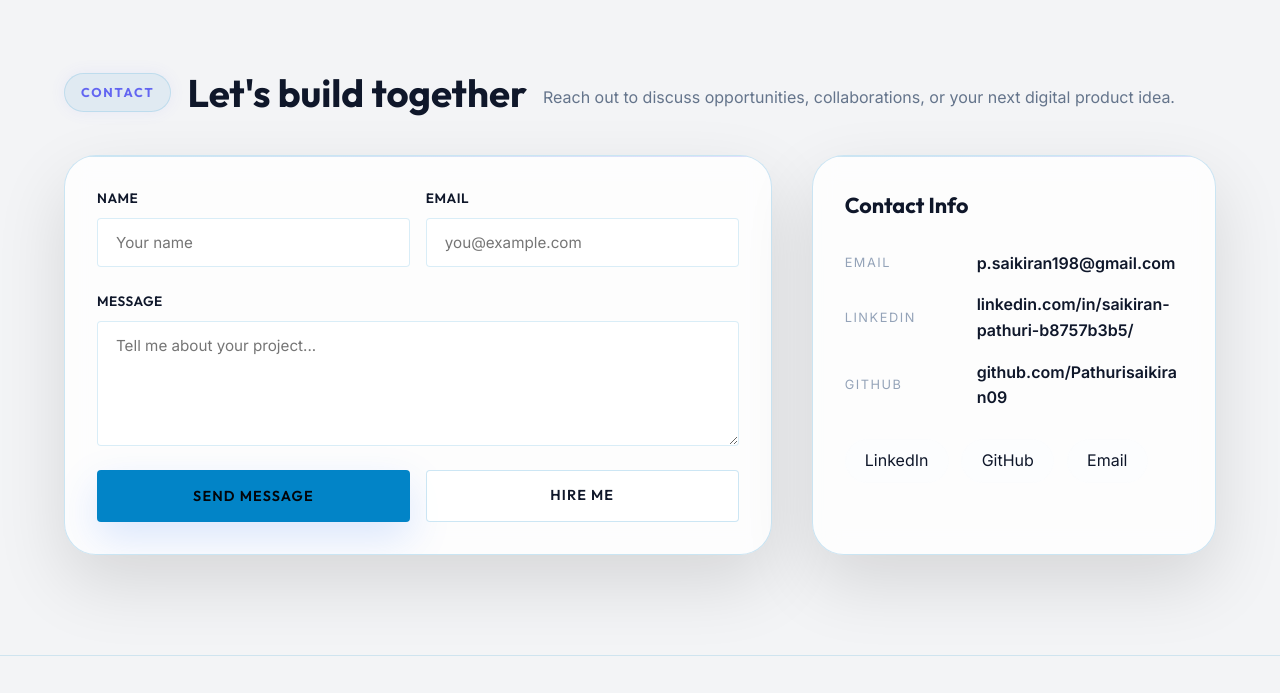
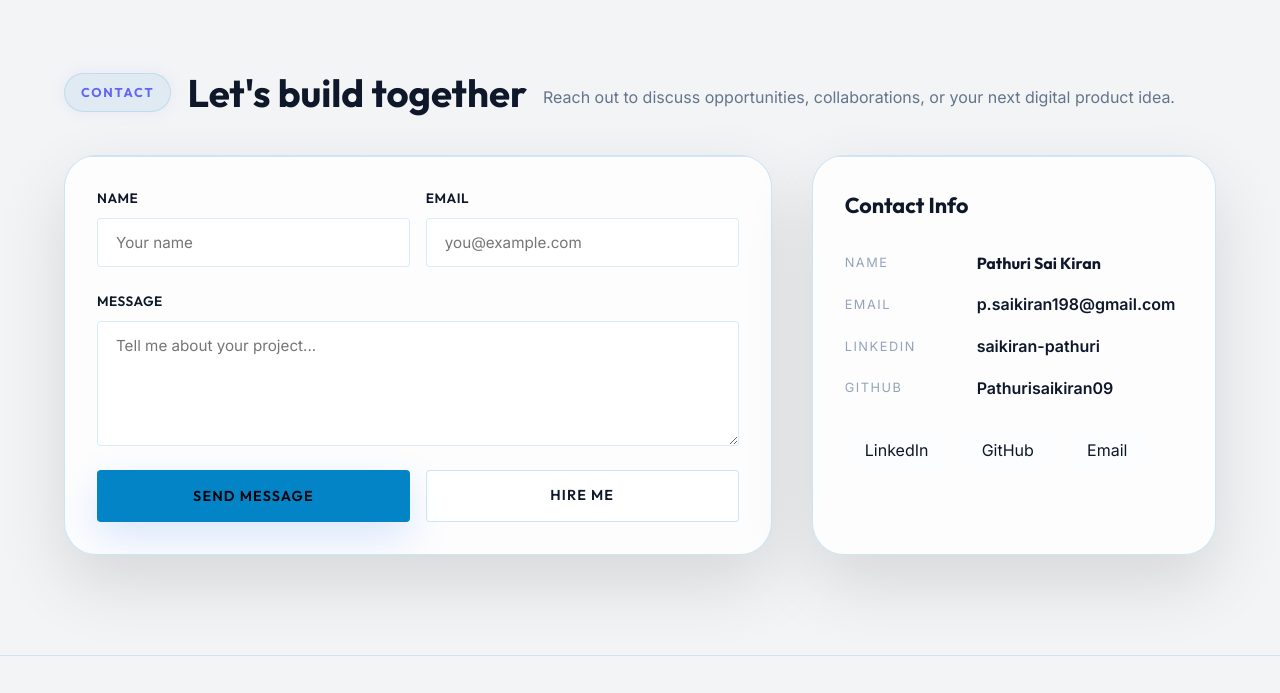
Before and after one commit to Pathurisaikiran09/portfolio, a plain HTML site: page index.html in a window 1280 px wide. Shown: the part 4498-5191 px from the top of the page. Drawn offline with Linux system fonts and the light colour scheme.

Commit message:
Build My Portfolio

```diff
--- a/index.html
+++ b/index.html
@@ -345,16 +345,21 @@
                         <h3>Contact Info</h3>
                         <div class="contact-info-list">
                             <div class="contact-info-row">
+                                <span>Name</span>
+                                <h4 style="font-style: normal;">Pathuri Sai Kiran</h4>
+                            </div>
+                            <div class="contact-info-row">
                                 <span>Email</span>
                                 <a href="mailto:p.saikiran198@gmail.com">p.saikiran198@gmail.com</a>
                             </div>
+
                             <div class="contact-info-row">
                                 <span>LinkedIn</span>
-                                <a href="https://www.linkedin.com/in/saikiran-pathuri-b8757b3b5/" target="_blank" rel="noopener noreferrer">linkedin.com/in/saikiran-pathuri-b8757b3b5/</a>
+                                <a href="https://www.linkedin.com/in/saikiran-pathuri-b8757b3b5/" target="_blank" rel="noopener noreferrer">saikiran-pathuri</a>
                             </div>
                             <div class="contact-info-row">
                                 <span>GitHub</span>
-                                <a href="https://github.com/Pathurisaikiran09" target="_blank" rel="noopener noreferrer">github.com/Pathurisaikiran09</a>
+                                <a href="https://github.com/Pathurisaikiran09" target="_blank" rel="noopener noreferrer">Pathurisaikiran09</a>
                             </div>
                         </div>
                         <div class="contact-pill-group">
@@ -376,7 +381,7 @@
                 <p class="footer-copy">&copy; 2026 Pathuri Sai Kiran. Built with passion and code.</p>
             </div>
             <div class="footer-right">
-                <a href="https://github.com/Pathurisaikiran09" target="_blank" rel="noopener noreferrer" aria-label="GitHub"><i class="fa-brands fa-github"></i></a>
+                <a href="https://github.com/Pathurisaikiran09" target="_blank" rel="noopener noreferrer" aria-label="GitHub"><i class="fa-brands fa-github"></i>Pathurisaikiran09</a>
                 <a href="https://www.linkedin.com/in/saikiran-pathuri-b8757b3b5/" target="_blank" rel="noopener noreferrer" aria-label="LinkedIn"><i class="fa-brands fa-linkedin-in"></i></a>
                 <a href="https://instagram.com/Sai_chowdary_pathuri" target="_blank" rel="noopener noreferrer" aria-label="Instagram"><i class="fa-brands fa-instagram"></i></a>
                 <a href="#home" class="footer-link">Back to Top</a>
```
